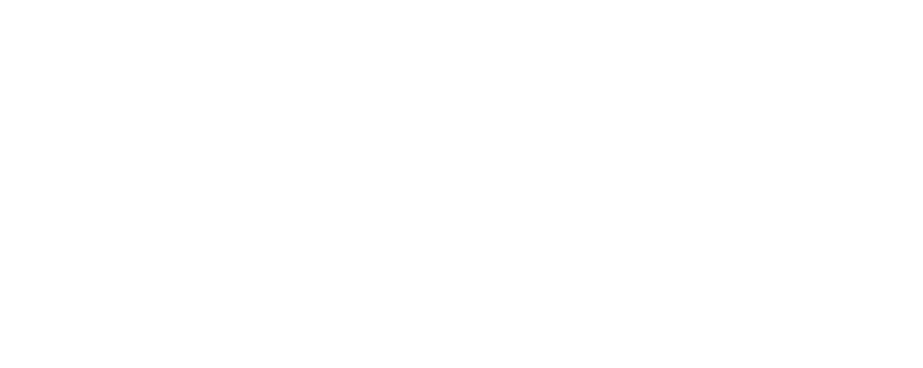
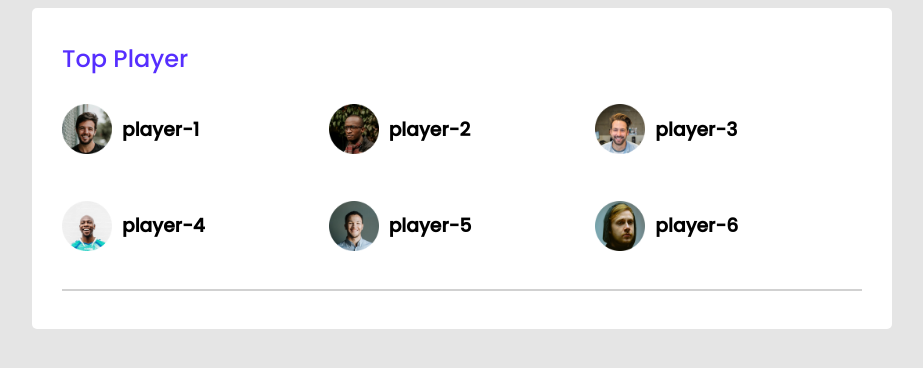
Before and after one commit to annysen/leader-board, a plain HTML site: page index.html in a window 1280 px wide. Shown: the whole page, without its empty margins (178-1101 px from the left). Drawn offline with Linux system fonts and the light colour scheme.

Commit message:
top players added

```diff
--- a/index.html
+++ b/index.html
@@ -9,5 +9,44 @@
     <!-- css  -->
     <link rel="stylesheet" href="styles/style.css" />
   </head>
-  <body></body>
+  <body>
+    <!-- header section  -->
+    <header class="container">
+      <!-- top players  -->
+      <section class="top-players">
+        <h1 class="section-title">Top Player</h1>
+        <div class="players">
+          <div class="player">
+            <img src="images/players/player-1.png" alt="" />
+            <h3>player-1</h3>
+          </div>
+          <div class="player">
+            <img src="images/players/player-2.png" alt="" />
+            <h3>player-2</h3>
+          </div>
+          <div class="player">
+            <img src="images/players/player-3.png" alt="" />
+            <h3>player-3</h3>
+          </div>
+          <div class="player">
+            <img src="images/players/player-4.png" alt="" />
+            <h3>player-4</h3>
+          </div>
+          <div class="player">
+            <img src="images/players/player-5.png" alt="" />
+            <h3>player-5</h3>
+          </div>
+          <div class="player">
+            <img src="images/players/player-6.png" alt="" />
+            <h3>player-6</h3>
+          </div>
+        </div>
+      </section>
+
+      <hr />
+
+      <!-- top blogs  -->
+      <section class="top-blogs"></section>
+    </header>
+  </body>
 </html>
--- a/styles/style.css
+++ b/styles/style.css
@@ -0,0 +1,56 @@
+/* font  */
+@import url('https://fonts.googleapis.com/css2?family=Open+Sans&family=Poppins:wght@500&display=swap');
+
+/* common css  */
+body {
+    background-color: #E5E5E5;
+    display: flex;
+    justify-content: center;
+    font-family: 'Open Sans', sans-serif;
+    font-family: 'Poppins', sans-serif;
+}
+
+.container {
+    width: 800px;
+    background-color: white;
+    border-radius: 5px;
+    padding: 30px;
+}
+
+hr {
+    border: 1px solid #D1D1D1;
+}
+
+/* top player css */
+.top-players {
+    margin-bottom: 30px;
+}
+
+.section-title {
+    font-weight: 500;
+    font-size: 24px;
+    color: #562EFF;
+    margin-top: 3px;
+}
+
+.players {
+    display: grid;
+    grid-template-columns: repeat(3, 1fr);
+    grid-row-gap: 30px;
+}
+
+.player {
+    display: flex;
+    align-items: center;
+}
+
+.player img {
+    width: 50px;
+    height: 50px;
+    margin-right: 10px;
+}
+
+.player p {
+    font-weight: 500;
+    font-size: 18px;
+}
```
